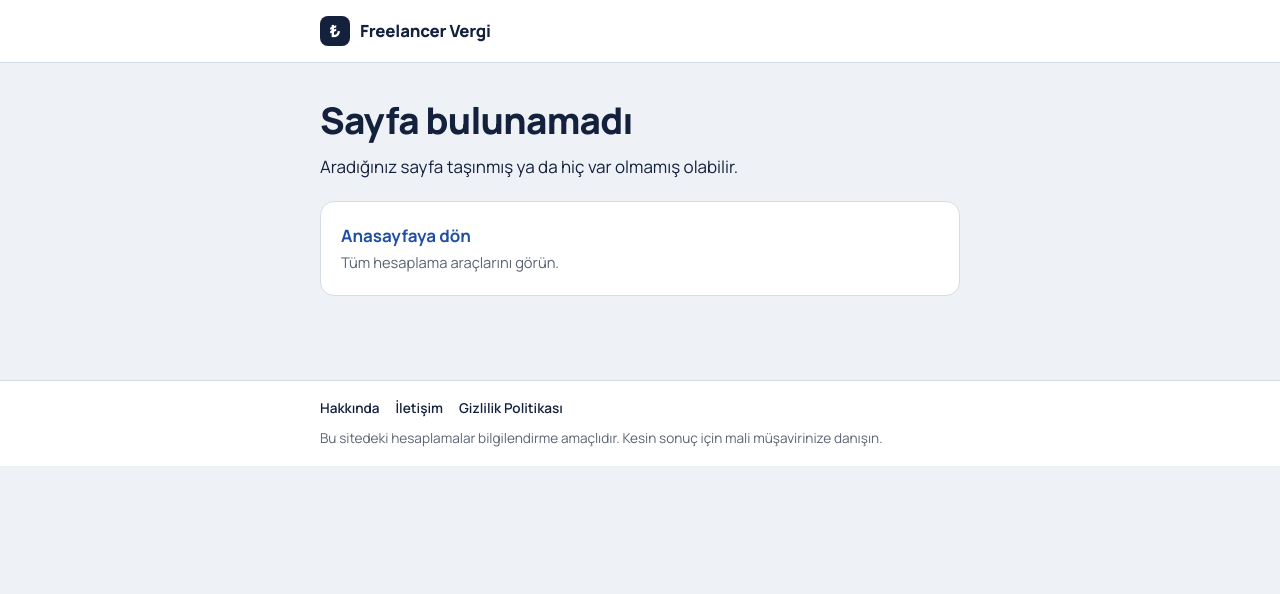
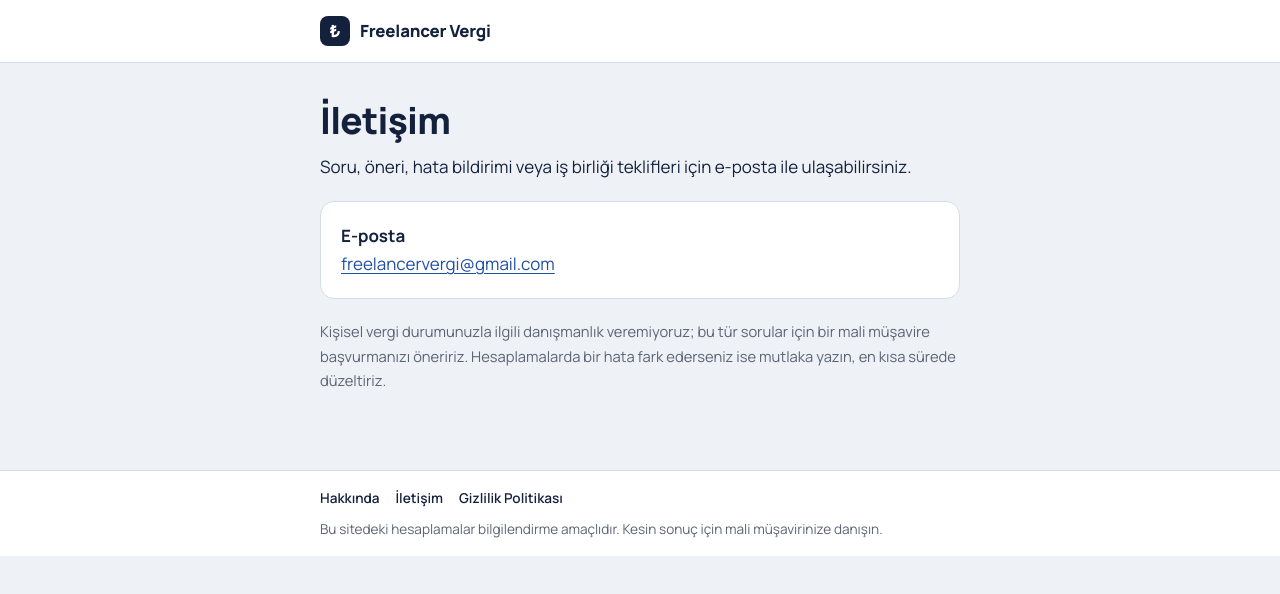
Before and after one commit to yavuzscvk-source/freelancer-vergi, a Next.js app: page /iletisim in a window 1280 px wide. Before the commit this address had no page. Shown: the top 594 px of the page. Built offline with nearby package versions, Linux system fonts and the light colour scheme.

Commit message:
Create page.js

```diff
--- /dev/null
+++ b/app/iletisim/page.js
@@ -0,0 +1,20 @@
+export const metadata = {
+  title: "İletişim",
+  description: "Freelancer Vergi ile iletişime geçin: soru, öneri ve hata bildirimleri.",
+};
+
+export default function Iletisim() {
+  return (
+    <>
+      <h1>İletişim</h1>
+      <p>Soru, öneri, hata bildirimi veya iş birliği teklifleri için e-posta ile ulaşabilirsiniz.</p>
+
+      <div className="card">
+        <strong>E-posta</strong>
+        <div><a href="mailto:freelancervergi@gmail.com">freelancervergi@gmail.com</a></div>
+      </div>
+
+      <p className="muted">Kişisel vergi durumunuzla ilgili danışmanlık veremiyoruz; bu tür sorular için bir mali müşavire başvurmanızı öneririz. Hesaplamalarda bir hata fark ederseniz ise mutlaka yazın, en kısa sürede düzeltiriz.</p>
+    </>
+  );
+}
```
